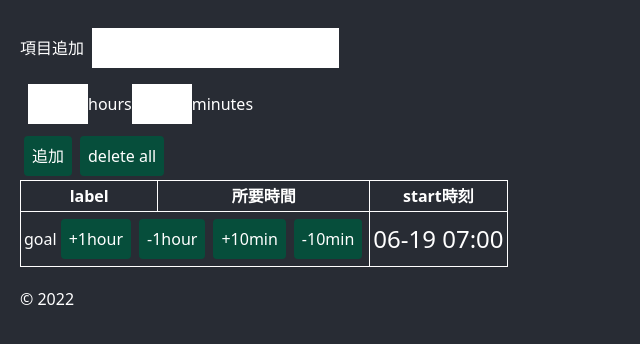
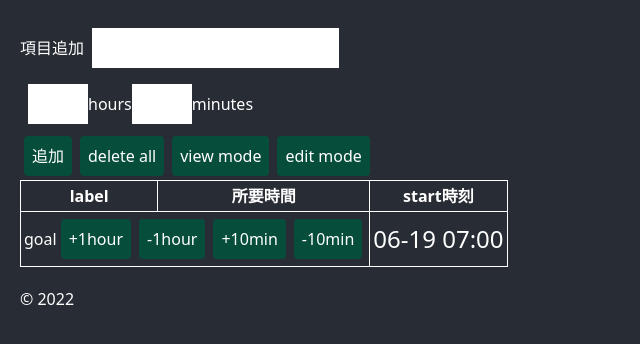
Before and after one commit to yoko0180/gyakusan2, a React (Create React App) app: page / in a window 1280 px wide. Shown: the top 344 px of the page, without its empty margins (0-640 px from the left). Built offline with nearby package versions, Linux system fonts and the light colour scheme.

Commit message:
viewMode

```diff
--- a/src/components/Main.tsx
+++ b/src/components/Main.tsx
@@ -49,8 +49,7 @@ type Item = {
 type ItemView = Item & {
   time: Date
 }
-type Mode = "edit" | "check"
-type ViewMode = "selectShop" | "jouon" | "chilled"
+type ViewMode = "view" | "edit"
 
 const Main: React.FC<{ lang: string }> = ({ lang }) => {
   const refEditText = useRef<HTMLInputElement>(null)
@@ -64,7 +63,7 @@ const Main: React.FC<{ lang: string }> = ({ lang }) => {
   const [items, setItems] = useState<Item[]>([])
   const [itemsView, setItemsView] = useState<ItemView[]>([])
   const [editItem, setEditItem] = useState<Item>()
-  const [mode, setMode] = useState<Mode>("edit")
+  const [viewMode, setViewMode] = useState<ViewMode>("edit")
   const history = useHistory()
   const title = "逆算"
 
@@ -88,11 +87,9 @@ const Main: React.FC<{ lang: string }> = ({ lang }) => {
 
     try {
       setGoalDate(df.parseISO(load(STORAGE_KEY_GOAL)))
-      console.log("load goal ok");
-
+      console.log("load goal ok")
     } catch (error) {
-
-      console.log("load goal fatal!!");
+      console.log("load goal fatal!!")
     }
   }, [])
 
@@ -268,11 +265,17 @@ const Main: React.FC<{ lang: string }> = ({ lang }) => {
 
   const CtrlBtn: React.FC<{
     onClick: React.MouseEventHandler<HTMLButtonElement>
-  }> = ({ onClick, children }) => (
-    <button className="ctrl-btn bg-green-900 p-2 m-1 rounded " onClick={onClick}>
-      {children}
-    </button>
-  )
+  }> = ({ onClick, children }) => {
+    return (
+      <>
+        {viewMode === "edit" && (
+          <button className="ctrl-btn bg-green-900 p-2 m-1 rounded " onClick={onClick}>
+            {children}
+          </button>
+        )}
+      </>
+    )
+  }
 
   const OffsetBtn: React.FC<{
     onClick: React.MouseEventHandler<HTMLButtonElement>
@@ -384,6 +387,13 @@ const Main: React.FC<{ lang: string }> = ({ lang }) => {
       <button className="deleteall-btn bg-green-900 p-2 m-1 rounded " onClick={deleteItems}>
         delete all
       </button>
+      <button className="deleteall-btn bg-green-900 p-2 m-1 rounded " onClick={() => setViewMode("view")}>
+        view mode
+      </button>
+
+      <button className="deleteall-btn bg-green-900 p-2 m-1 rounded " onClick={() => setViewMode("edit")}>
+        edit mode
+      </button>
 
       <Modal show={showModal} onClose={() => setShowModal(false)}>
         <input
```
